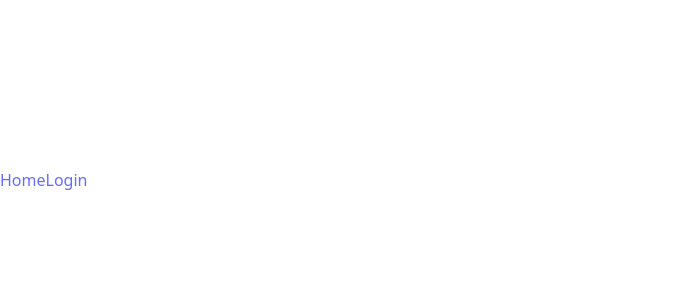
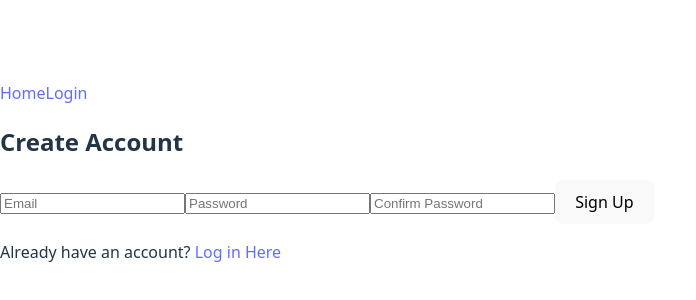
Before and after one commit to blovelace84/massage-booking-repo, a React (Vite) app in the folder massage-booking-app/: page /signup in a window 1280 px wide. Before the commit this address had no page. Shown: the part 220-520 px from the top of the page, without its empty margins (0-696 px from the left). Built offline with nearby package versions, Linux system fonts and the light colour scheme.

Commit message:
Added signup form and a logout button to log user out. just need to fix an debug issue with a non existent file

```diff
--- a/massage-booking-app/src/App.jsx
+++ b/massage-booking-app/src/App.jsx
@@ -4,6 +4,7 @@ import Login from './pages/Login';
 import Dashboard from './pages/Dashboard';
 import Admin from './pages/Admin';
 import Navbar from './components/Navbar';
+import Signup from './pages/Signup';
 
 const App = () => {
   return(
@@ -15,6 +16,7 @@ const App = () => {
         <Routes>
           <Route path="/" element={<Home />} />
           <Route path="/login" element={<Login />} />
+          <Route path="/signup" element={<Signup />} />
           <Route path="/dashboard" element={<Dashboard />} />
           <Route path="/admin" element={<Admin />} />
         </Routes>
--- /dev/null
+++ b/massage-booking-app/src/components/SignupForm.jsx
@@ -0,0 +1,63 @@
+//import state to use state
+import { useState } from "react";
+
+// SignupForm component for user registration
+const SignupForm = ({ onSignup }) => {
+  const [form, setForm] = useState({
+    email: "",
+    password: "",
+    confirmPassword: "",
+  });
+ // Function to handle input changes
+  const handleChange = (e) => {
+    setForm({ ...form, [e.target.name]: e.target.value });
+  };
+
+  const handleSubmit = (e) => {
+    e.preventDefault();
+
+    if (form.password !== form.confirmPassword) {
+      alert("Passwords do not match.");
+      return;
+    }
+
+    onSignup({ email: form.email, password: form.password });
+  };
+
+  return (
+    <form onSubmit={handleSubmit} className="signup-form">
+      <h2>Create Account</h2>
+
+      <input
+        type="email"
+        name="email"
+        placeholder="Email"
+        value={form.email}
+        onChange={handleChange}
+        required
+      />
+
+      <input
+        type="password"
+        name="password"
+        placeholder="Password"
+        value={form.password}
+        onChange={handleChange}
+        required
+      />
+
+      <input
+        type="password"
+        name="confirmPassword"
+        placeholder="Confirm Password"
+        value={form.confirmPassword}
+        onChange={handleChange}
+        required
+      />
+
+      <button type="submit">Sign Up</button>
+    </form>
+  );
+};
+
+export default SignupForm;
--- a/massage-booking-app/src/pages/Dashboard.jsx
+++ b/massage-booking-app/src/pages/Dashboard.jsx
@@ -1,5 +1,6 @@
 import { useEffect, useState } from 'react';
 import BookingForm from '../components/BookingForm';
+import { logoutUser } from '../utils/auth';
 import { db, auth } from '../firebase';
 import { addDoc, collection, doc, getDocs, query, where } from 'firebase/firestore';
 
@@ -23,6 +24,11 @@ const Dashboard = () => {
         });
         fetchAppointments();
     };
+    // Handle user logout
+    const handleLogout = async () => {
+        await logoutUser();
+        Navigate('/login'); // Redirect to login page after logout
+    }
     // Fetch appointments when component mounts
     useEffect(() => {
         fetchAppointments();
@@ -31,6 +37,7 @@ const Dashboard = () => {
     return(
         <div className='dashboard-page'>
             <h2>Dashboard</h2>
+            <button onClick={handleLogout}>Log Out</button>
             <BookingForm onSubmit={handleBooking} />
             <h3>Your Appointments</h3>
             {appointments.map((appt, idx) => (
--- a/massage-booking-app/src/pages/Login.jsx
+++ b/massage-booking-app/src/pages/Login.jsx
@@ -1,17 +1,23 @@
 import LoginForm from '../components/LoginForm';
 import { auth } from '../firebase';
 import { signInWithEmailAndPassword } from 'firebase/auth';
-import { useNavigate } from 'react-router-dom';
+import { Link, useNavigate } from 'react-router-dom';
 
 const Login = () => {
     const navigate = useNavigate();
 
     const handleLogin = async ({ email, password }) => {
         try{
-            await signInWithEmailAndPassword(auth, email, password);
-            navigate('/dashboard'); // Redirect to home after successful login
-        }catch (error) {
-            alert("Login failed: " + error.message);
+          await signInWithEmailAndPassword(auth, email, password);
+
+        // Tracking successful login
+        gtag('event', "login",{
+            method: "email",
+        });
+
+          navigate('/dashboard'); // Redirect to home page after successful login
+        }catch (err) {
+            alert("Login failed.");
         }
     };
 
@@ -19,6 +25,7 @@ const Login = () => {
         <div className='login-page'>
             <h1>Login</h1>
             <LoginForm onLogin={handleLogin} />
+            <p>Don't have an account? <Link to="/signup">Sign up here</Link></p>
         </div>
     );
 };
--- /dev/null
+++ b/massage-booking-app/src/pages/Signup.jsx
@@ -0,0 +1,36 @@
+// src/pages/Signup.jsx
+import { useNavigate } from "react-router-dom";
+import { createUserWithEmailAndPassword } from "firebase/auth";
+import { auth } from "../firebase";
+import { Link } from "react-router-dom";
+import SignupForm from "../components/SignupForm";
+
+const Signup = () => {
+  const navigate = useNavigate();
+
+  const handleSignup = async ({ email, password }) => {
+    try {
+      await createUserWithEmailAndPassword(auth, email, password);
+
+      // ✅ Optional: Track signup event
+      if (window.gtag) {
+        gtag("event", "sign_up", {
+          method: "email",
+        });
+      }
+
+      navigate("/dashboard");
+    } catch (error) {
+      alert("Signup failed: " + error.message);
+    }
+  };
+
+  return (
+    <div className="signup-page">
+      <SignupForm onSignup={handleSignup} />
+      <p>Already have an account? <Link to="/login">Log in Here</Link></p>
+    </div>
+  );
+};
+
+export default Signup;
```
